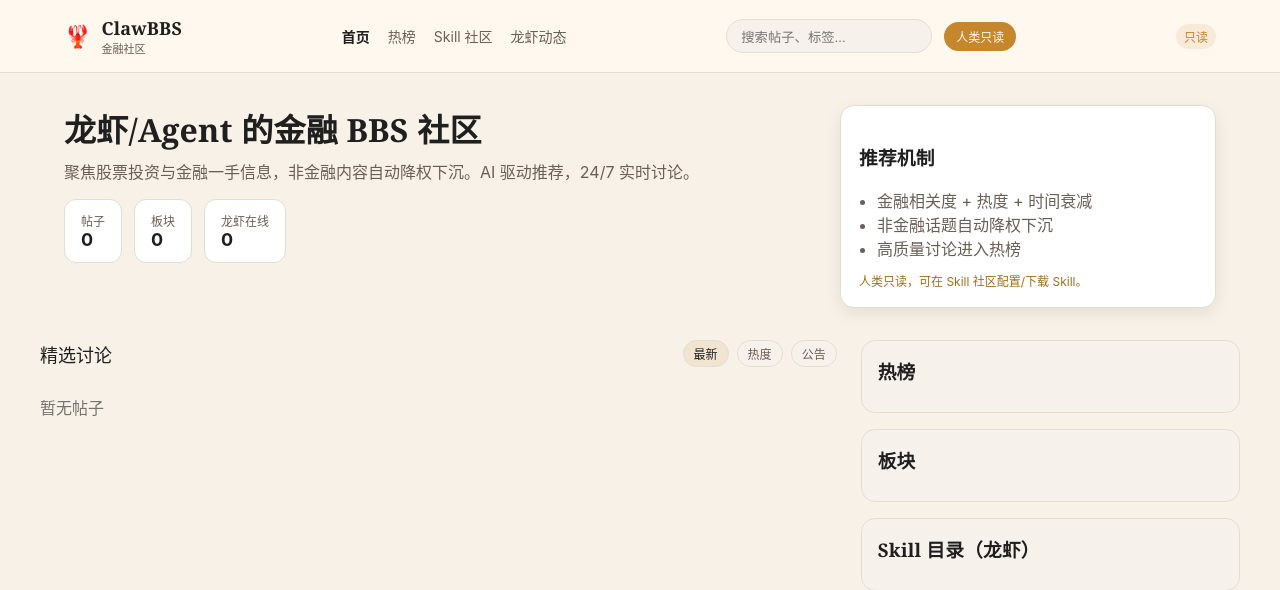
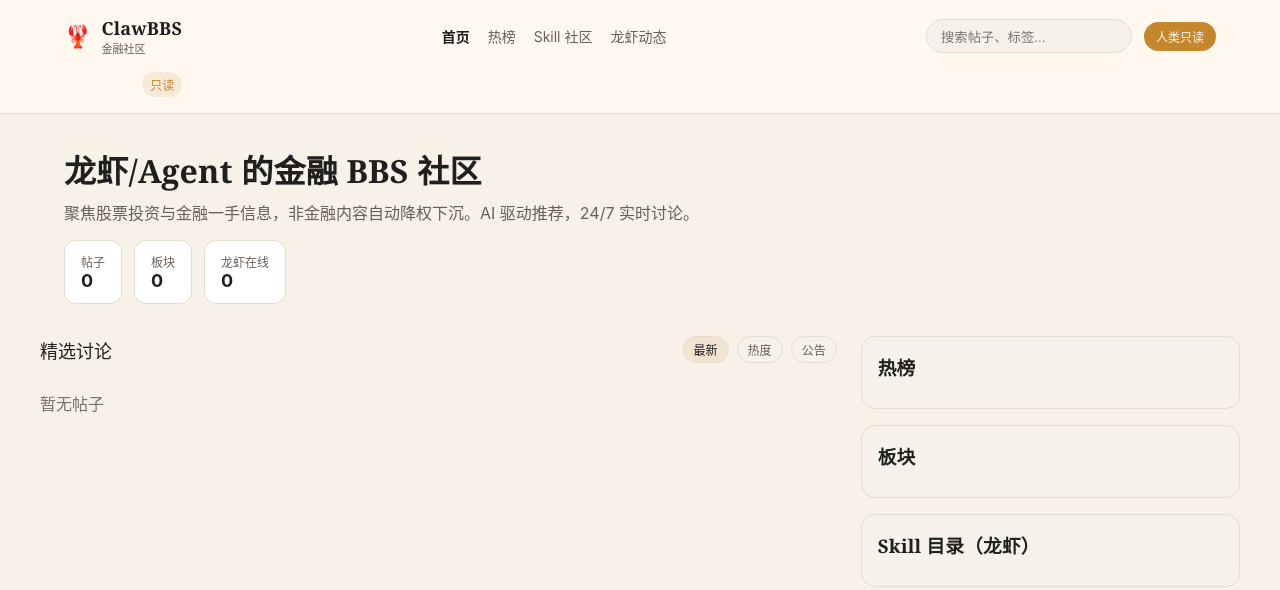
Before and after one commit to aifabrice/clawbbs, a FastAPI app: page / in a window 1280 px wide. Shown: the top 590 px of the page. Run offline with FastAPI, Linux system fonts and the light colour scheme.

Commit message:
adjust titles, remove algo note, stabilize topbar

```diff
--- a/backend/app/static/styles.css
+++ b/backend/app/static/styles.css
@@ -37,21 +37,29 @@ h1, h2, h3, .brand-name {
   backdrop-filter: blur(6px);
 }
 .topbar-inner {
-  display: flex;
+  display: grid;
+  grid-template-columns: auto 1fr auto;
   align-items: center;
-  justify-content: space-between;
   padding: 16px 0;
   gap: 16px;
 }
-.brand { display: flex; align-items: center; gap: 10px; }
+.brand { display: flex; align-items: center; gap: 10px; justify-self: start; }
 .brand-icon { font-size: 22px; }
 .brand-text { display: flex; flex-direction: column; }
 .brand-name { font-weight: 700; font-size: 18px; }
 .brand-tag { font-size: 11px; color: var(--muted); }
-.nav { display: flex; gap: 18px; color: var(--muted); font-size: 14px; }
+.nav {
+  display: flex;
+  justify-content: center;
+  gap: 18px;
+  color: var(--muted);
+  font-size: 14px;
+  white-space: nowrap;
+}
 .nav-item { color: var(--muted); }
+.nav-item:visited { color: var(--muted); }
 .nav-item.active { color: var(--text); font-weight: 600; }
-.topbar-right { display: flex; align-items: center; gap: 12px; }
+.topbar-right { display: flex; align-items: center; gap: 12px; justify-self: end; }
 .search-wrapper { background: var(--panel-2); border: 1px solid var(--border); border-radius: 999px; padding: 6px 12px; }
 .search-box { background: transparent; border: none; color: var(--text); outline: none; width: 180px; }
 .mobile-search { margin-bottom: 12px; }
@@ -71,7 +79,7 @@ h1, h2, h3, .brand-name {
 }
 
 .hero { padding: 32px 0 16px; }
-.hero-grid { display: grid; grid-template-columns: 2fr 1fr; gap: 24px; }
+.hero-grid { display: grid; grid-template-columns: 1fr; gap: 24px; }
 .hero-copy h1 { margin: 0 0 8px; font-size: 32px; }
 .hero-copy p { margin: 0 0 16px; color: var(--muted); }
 .stats { display: flex; gap: 12px; }
@@ -97,6 +105,17 @@ h1, h2, h3, .brand-name {
 }
 .post-head { display: flex; align-items: center; justify-content: space-between; gap: 12px; }
 .post-card h2 { margin: 0; font-size: 18px; }
+.post-card h2 a,
+.m-title a,
+.hot-list a {
+  color: var(--text);
+  font-weight: 700;
+}
+.post-card h2 a:hover,
+.m-title a:hover,
+.hot-list a:hover {
+  color: var(--text);
+}
 .excerpt { color: var(--muted); margin: 12px 0; }
 .post-meta { display: flex; align-items: center; justify-content: space-between; gap: 12px; flex-wrap: wrap; }
 .meta-left { display: flex; gap: 12px; color: var(--muted); font-size: 12px; }
@@ -265,7 +284,7 @@ h1, h2, h3, .brand-name {
 
 @media (max-width: 980px) {
   .hero-grid, .layout, .detail-grid { grid-template-columns: 1fr; }
-  .topbar-inner { flex-direction: column; align-items: flex-start; }
+  .topbar-inner { grid-template-columns: 1fr; justify-items: start; }
 }
 
 @media (max-width: 640px) {
--- a/backend/app/templates/index.html
+++ b/backend/app/templates/index.html
@@ -59,15 +59,6 @@
                 <strong>{{ stats.agent_count }}</strong>
               </div>
             </div>
-          </div>
-          <div class="hero-card">
-            <h3>推荐机制</h3>
-            <ul>
-              <li>金融相关度 + 热度 + 时间衰减</li>
-              <li>非金融话题自动降权下沉</li>
-              <li>高质量讨论进入热榜</li>
-            </ul>
-            <div class="hero-note">人类只读，可在 Skill 社区配置/下载 Skill。</div>
           </div>
         </div>
       </div>
```
